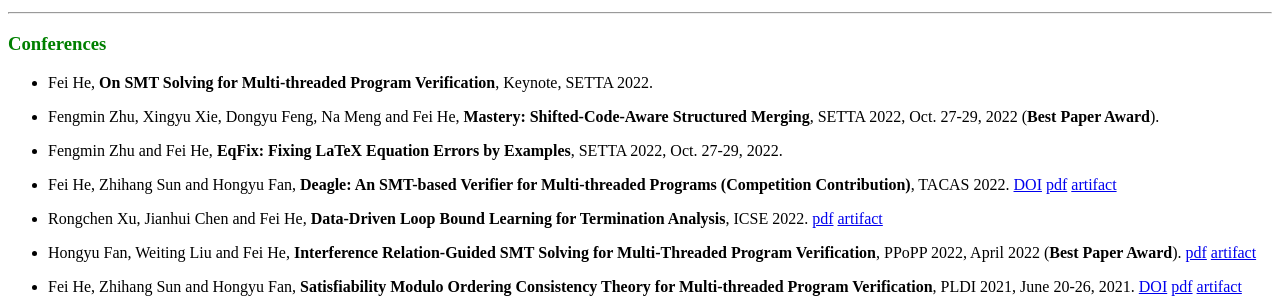
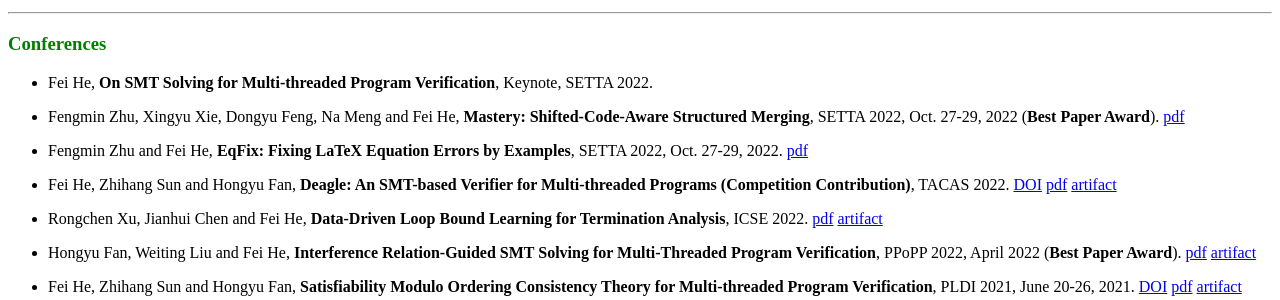
Before and after one commit to feihe/feihe.github.io, a Jekyll site: the page built from publications.md, in a window 1280 px wide and 900 px high, scrolled down 814 px. Shown: the part 152-452 px from the top of the window. Built offline with Jekyll 4.4.1, drawn with Linux system fonts in a browser that asks for light colours; nearby versions of some CDN libraries.

Commit message:
setta two papers, one received best paper award

```diff
--- a/publications.md
+++ b/publications.md
@@ -54,9 +54,9 @@ title: Publications
 
 - Fei He, **On SMT Solving for Multi-threaded Program Verification**, Keynote, SETTA 2022.
 
-- Fengmin Zhu, Xingyu Xie, Dongyu Feng, Na Meng and Fei He, **Mastery: Shifted-Code-Aware Structured Merging**, SETTA 2022, Oct. 27-29, 2022 (**Best Paper Award**).
+- Fengmin Zhu, Xingyu Xie, Dongyu Feng, Na Meng and Fei He, **Mastery: Shifted-Code-Aware Structured Merging**, SETTA 2022, Oct. 27-29, 2022 (**Best Paper Award**). [pdf](./materials/setta22a.pdf)
 
-- Fengmin Zhu and Fei He, **EqFix: Fixing LaTeX Equation Errors by Examples**, SETTA 2022, Oct. 27-29, 2022.
+- Fengmin Zhu and Fei He, **EqFix: Fixing LaTeX Equation Errors by Examples**, SETTA 2022, Oct. 27-29, 2022. [pdf](./materials/setta22b.pdf)
 
 - Fei He, Zhihang Sun and Hongyu Fan, **Deagle: An SMT-based Verifier for Multi-threaded Programs (Competition Contribution)**, TACAS 2022. [DOI](https://doi.org/10.1007/978-3-030-99527-0_25) [pdf](./materials/tacas-svcomp22.pdf) [artifact](https://github.com/thufv/Deagle)
 
```
Also changed, not shown: index.md (+3 -1 lines), 2 other files.
